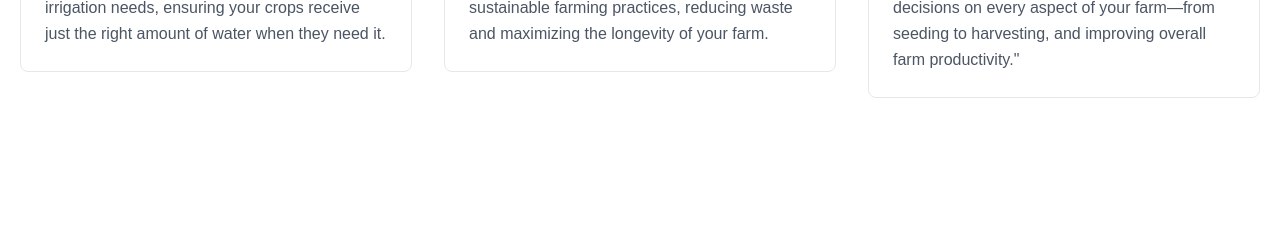
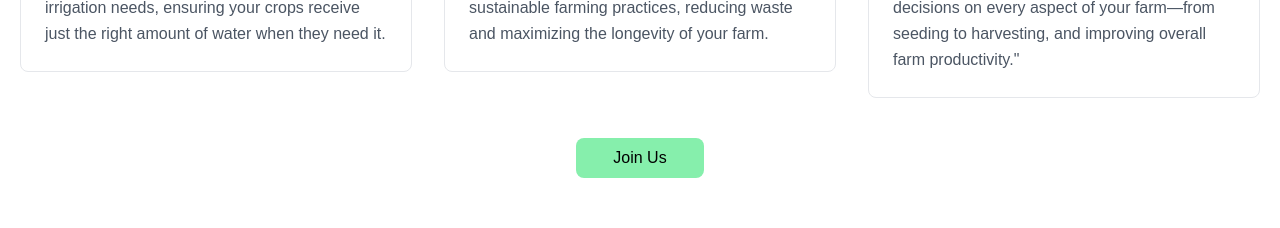
Before and after one commit to jugunu-21/farmopti, a Next.js app: page / in a window 1280 px wide. Shown: the part 8240-8468 px from the top of the page. Built offline with nearby package versions, Linux system fonts and the light colour scheme.

Commit message:
change the button css in feature component

```diff
--- a/components/benefits.tsx
+++ b/components/benefits.tsx
@@ -143,7 +143,7 @@ export default function Benefits() {
             </div>
           </div>
         </div>
-        {/* <Gradientbutton text="Join Us" cta="contact" className="flex mx-auto mt-10 w-32" /> */}
+        <Gradientbutton text="Join Us" cta="contact" className=" flex mx-auto mt-10 w-32 justify-center " />
       </div>
     </section>
   );
```
